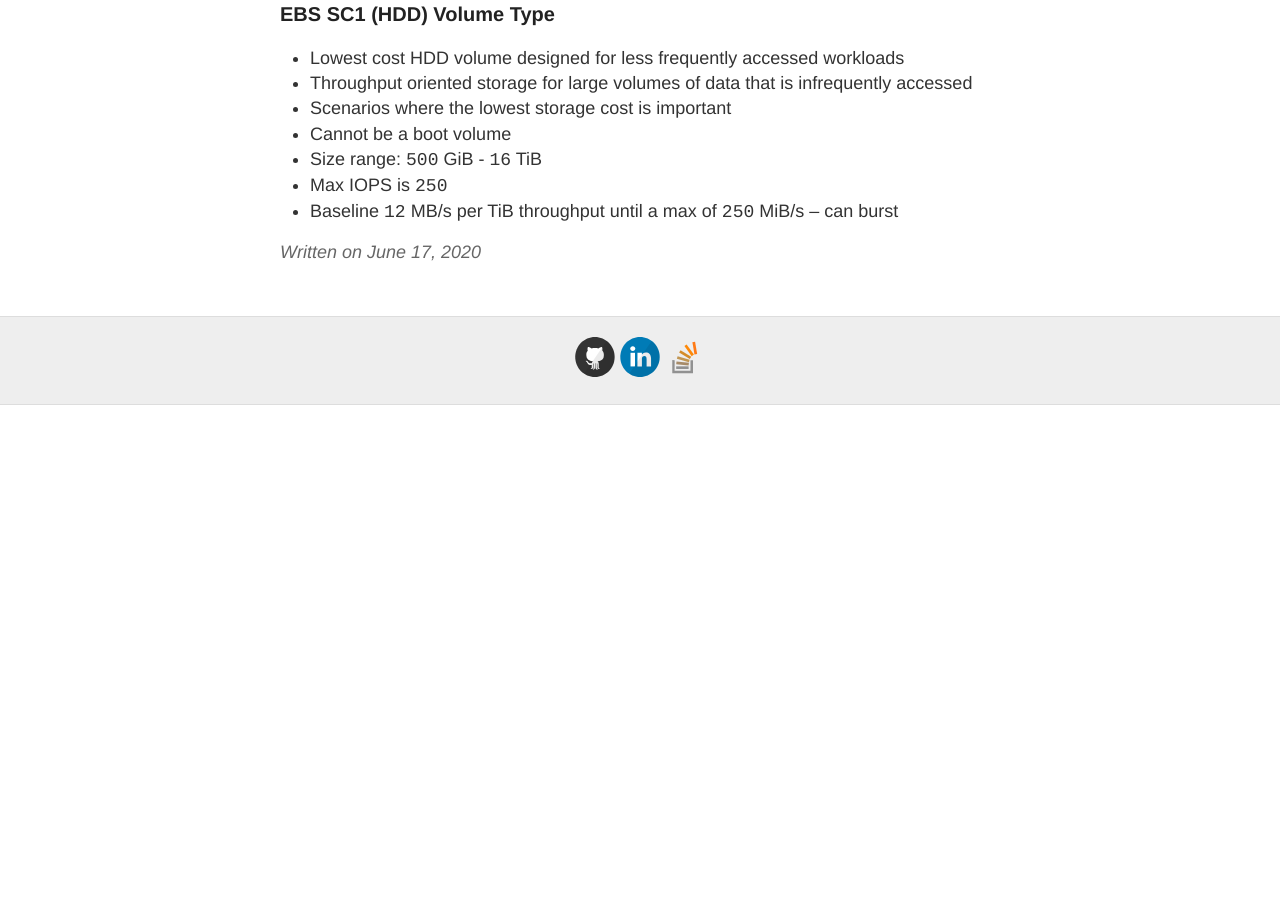
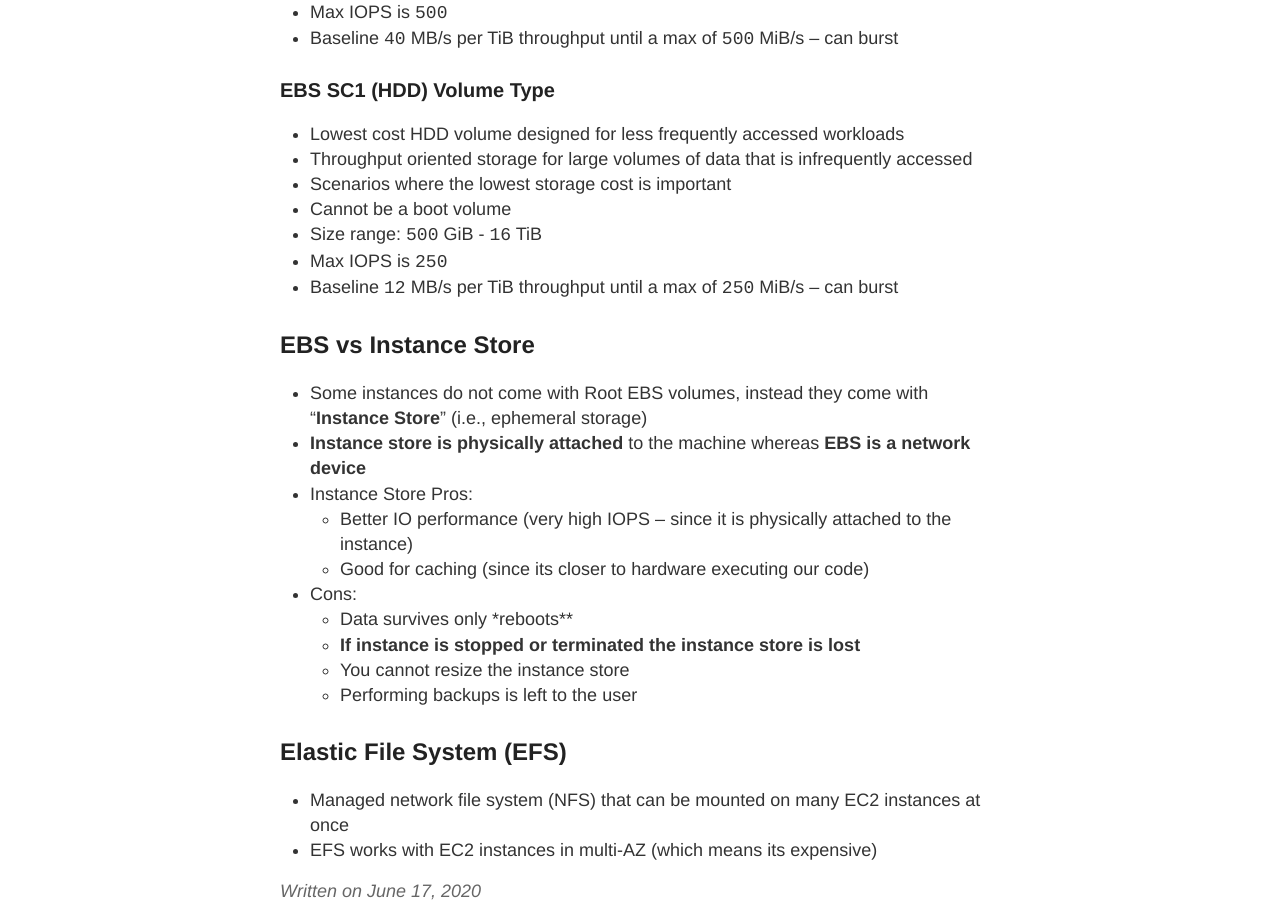
Before and after one commit to gutucristian/gutucristian.github.io, a Jekyll site: the page built from _posts/2020-06-17-Amazon-Web-Services-(AWS).md, in a window 1280 px wide and 900 px high, scrolled down 29399 px. Built offline with Jekyll 4.4.1, drawn with Linux system fonts in a browser that asks for light colours; our own code applies the rules of GitHub Pages for plain Markdown files; before the commit the page ends 29804 px from its top, so only the background shows below that; some of the changed text lies outside the part shown.

Commit message:
Update 2020-06-17-Amazon-Web-Services-(AWS).md

```diff
--- a/_posts/2020-06-17-Amazon-Web-Services-(AWS).md
+++ b/_posts/2020-06-17-Amazon-Web-Services-(AWS).md
@@ -667,6 +667,7 @@
   - Example: I want the average ASG CPU to stay at around 40%
 - **Simple / Step Scaling**
   - With step scaling and simple scaling, you choose scaling metrics and threshold values for the CloudWatch alarms that trigger the scaling process. You also define how your Auto Scaling group should be scaled when a threshold is in breach for a specified number of evaluation periods
+  - Read [here](https://tutorialsdojo.com/step-scaling-vs-simple-scaling-policies-in-amazon-ec2/) about step scaling vs simple scaling
 - **Scheduled Actions**
   - Scheduled scaling allows you to set your own scaling schedule
   - For example, let's say that every week the traffic to your web application starts to increase on Wednesday, remains high on Thursday, and starts to decrease on Friday. You can plan your scaling actions based on the predictable traffic patterns of your web application. Scaling actions are performed automatically as a function of time and date
@@ -696,6 +697,7 @@
   - You get billed for all the provisioned capacity
   - You can increase the capacity of the drive over time
 - Read [here](https://docs.aws.amazon.com/AWSEC2/latest/UserGuide/ebs-using-volumes.html) how to make an Amazon EBS volume available for use
+- Throughput vs IOPS: IOPS measures the number of read and write **operations** per second, while throughput measures the number of **bits** read or written per second
 
 ### EBS Volume Types
 
@@ -752,3 +754,21 @@
 - Size range: `500` GiB - `16` TiB
 - Max IOPS is `250`
 - Baseline `12` MB/s per TiB throughput until a max of `250` MiB/s  -- can burst
+
+## EBS vs Instance Store
+
+- Some instances do not come with Root EBS volumes, instead they come with "**Instance Store**" (i.e., ephemeral storage)
+- **Instance store is physically attached** to the machine whereas **EBS is a network device**
+- Instance Store Pros:
+  - Better IO performance (very high IOPS -- since it is physically attached to the instance)
+  - Good for caching (since its closer to hardware executing our code)
+- Cons:
+  - Data survives only *reboots**
+  - **If instance is stopped or terminated the instance store is lost**
+  - You cannot resize the instance store
+  - Performing backups is left to the user
+
+## Elastic File System (EFS)
+
+- Managed network file system (NFS) that can be mounted on many EC2 instances at once
+- EFS works with EC2 instances in multi-AZ (which means its expensive)
```
